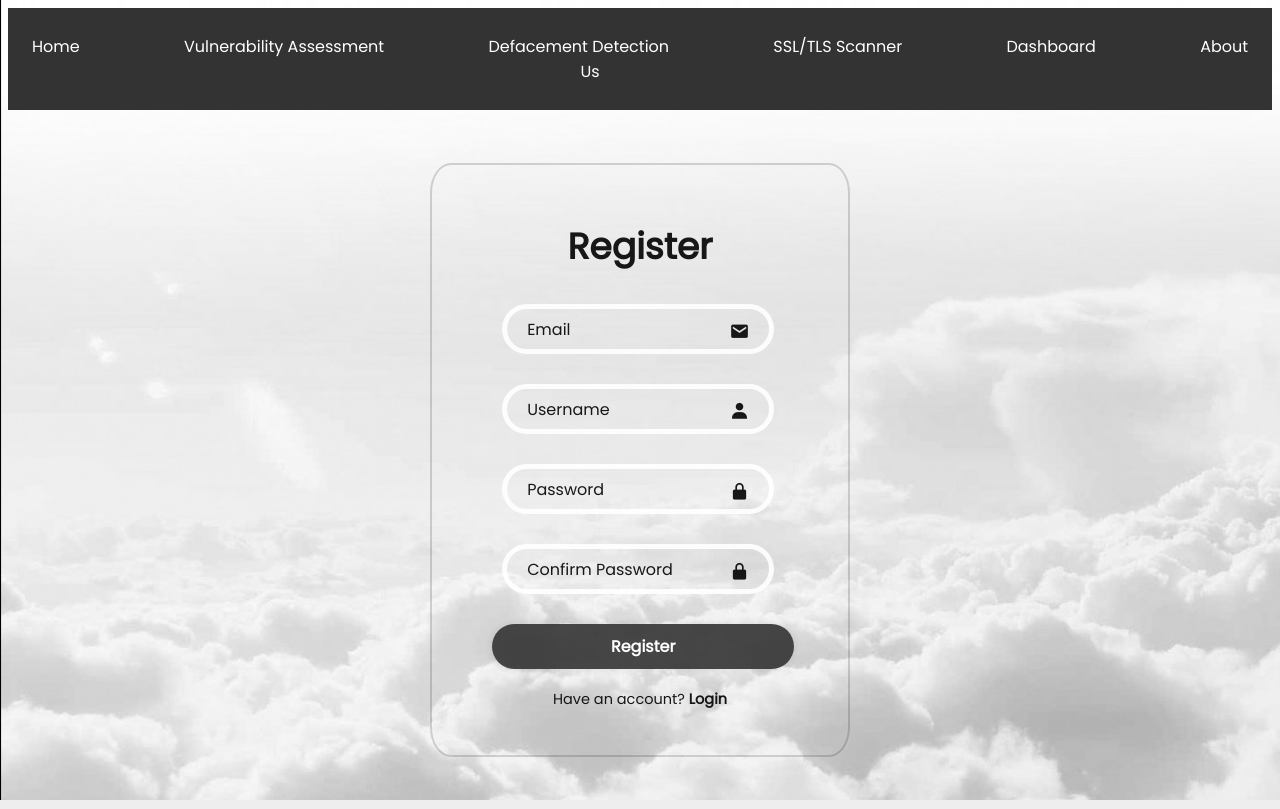
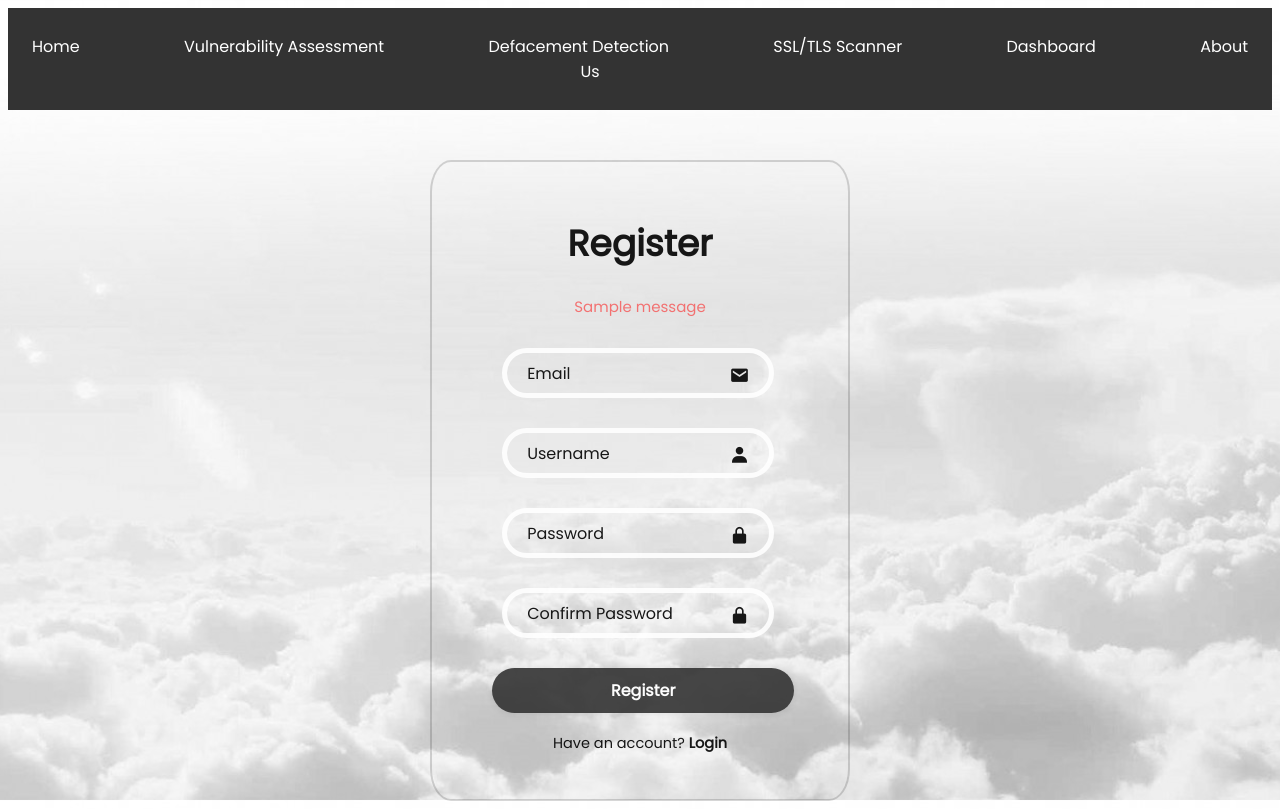
Before and after one commit to frndlyFACE/VADD_System, a Flask app: page /register in a window 1280 px wide. Run offline with Flask 3, Linux system fonts and the light colour scheme; tables that the repository leaves empty hold one stand-in row (values such as "Sample post"); one stand-in notice (Sample message) is shown.

Commit message:
login and register error messages

```diff
--- a/main.py
+++ b/main.py
@@ -32,7 +32,7 @@ bcrypt = Bcrypt(app)
 app.config['SQLALCHEMY_DATABASE_URI'] = 'sqlite:///master.db'
 app.config['SECRET_KEY'] = 'secretkey'
 db = SQLAlchemy(app)
-socketio = SocketIO(app)
+sio = SocketIO(app)
 
 converter = Ansi2HTMLConverter()
 
@@ -151,7 +151,13 @@ class RegisterForm(FlaskForm):
         existing_user_username = User.query.filter_by(username=username.data).first()
 
         if existing_user_username:
+            flash('Username already exists.', 'danger')
             raise ValidationError('Username already exists.')
+
+    def validate_password(password, password2):
+        if password.data != password2.data:
+            flash('Passwords do not match.', 'danger')
+            raise ValidationError('Passwords do not match.')
 
     # @staticmethod
     # def validate_email_domain(form, field):
@@ -381,7 +387,6 @@ def Defacement():
 
     return render_template('Defacement.html', scan_history=scan_history)
 
-@socketio.on('start_scan', namespace='/scan')
 def perform_defacement_scan(url, sleep_time, user_id, enable_alerts):
     scan_results = []
     while True:
@@ -403,7 +408,6 @@ def perform_defacement_scan(url, sleep_time, user_id, enable_alerts):
                 email_alert(url, scan_result.scan_date, current_user.email)
 
         scan_results.append(scan_result)
-        socketio.emit('scan_results', [scan.to_dict() for scan in scan_results], namespace='/scan')
 
         elapsed_time = time.time() - start_time
         if elapsed_time < sleep_time:
@@ -478,5 +482,5 @@ def about_us():
     return render_template('about-us.html')
 
 if __name__ == "__main__":
-    app.run(debug=True)
-    socketio.run(app, debug=True)
+    # app.run(debug=True)
+    sio.run(app, debug=True)
--- a/static/css/login.css
+++ b/static/css/login.css
@@ -108,3 +108,9 @@
 .register-link a:hover {
     text-decoration: underline;
 }
+
+.flash-messages {
+    color: rgba(255, 0, 0, 0.559);
+    font-size: 15px;
+    text-align: center;
+}
--- a/static/css/register.css
+++ b/static/css/register.css
@@ -109,3 +109,9 @@
 .register-link a:hover {
     text-decoration: underline;
 }
+
+.flash-messages {
+    color: rgba(255, 0, 0, 0.559);
+    font-size: 15px;
+    text-align: center;
+}
--- a/templates/register.html
+++ b/templates/register.html
@@ -12,6 +12,17 @@
     <form action="", method = "POST">
         {{ form.hidden_tag() }}
         <h1>Register</h1>
+
+        {% with messages = get_flashed_messages(with_categories=true) %}
+        {% if messages %}
+            <div class="flash-messages">
+                <div class="flash-message alert alert-danger">
+                    {{ messages[-1][1] }}
+                </div>
+            </div>
+        {% endif %}
+    {% endwith %}
+
         <div class="input-box">
             {{ form.email(placeholder="Email") }}
             <i class='bx bxs-envelope'></i>
```
Also changed, not shown: templates/Defacement.html (+0 -11 lines), templates/login.html (+11 -0 lines).
